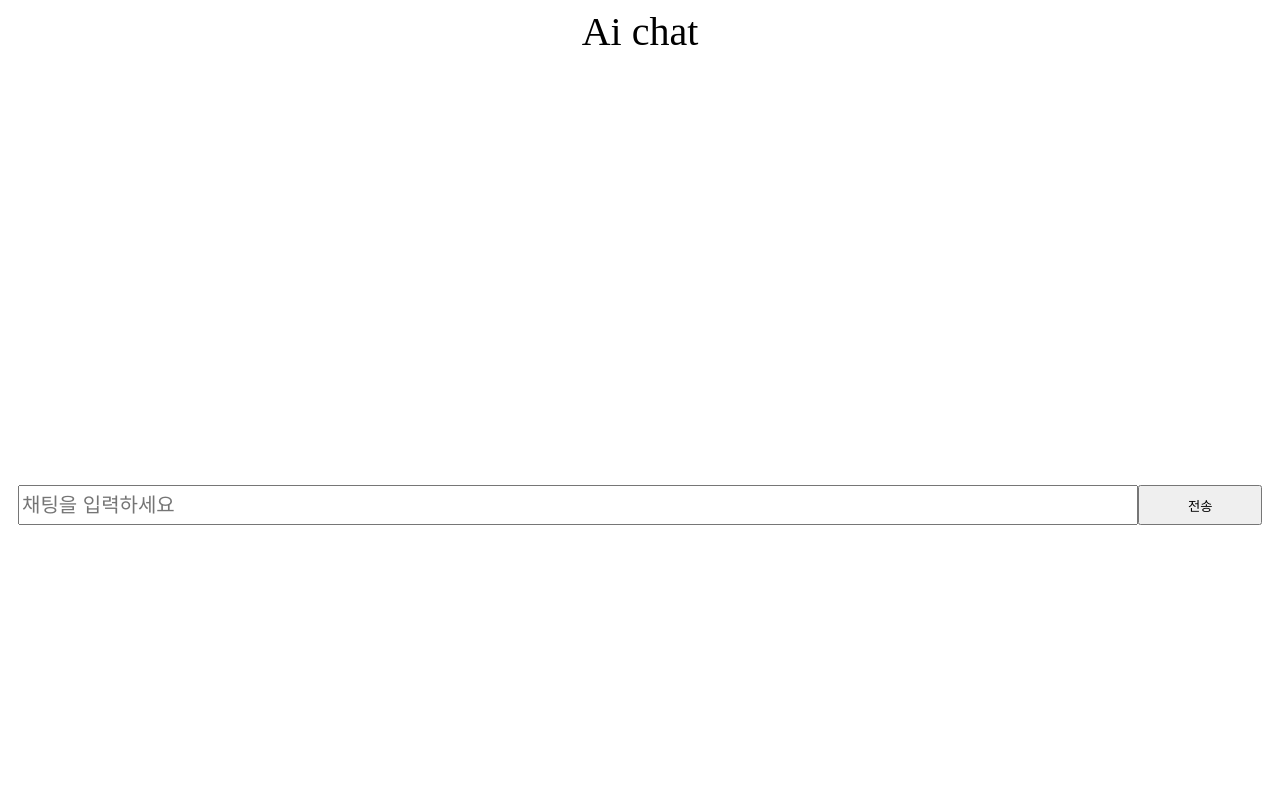
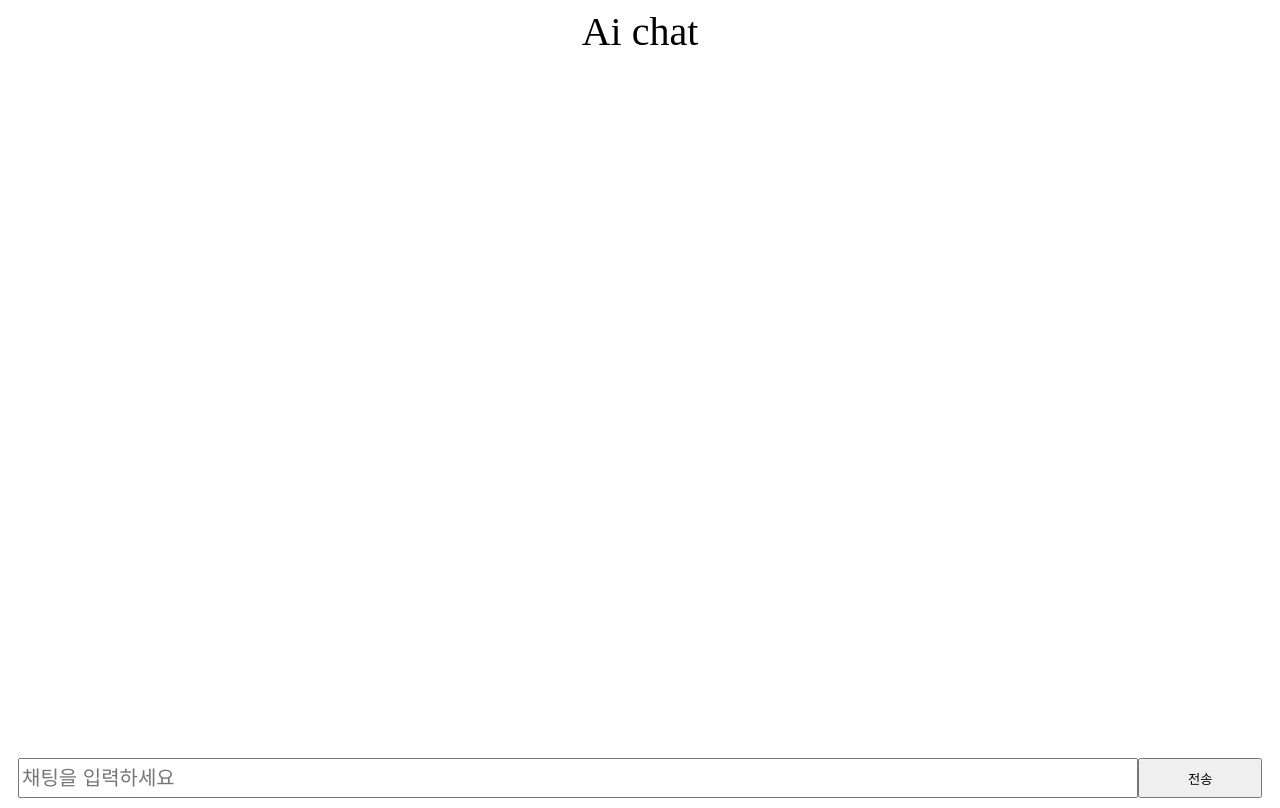
Before and after one commit to Leewonchan14/ChatBot, a website: page index.html in a window 1280 px wide. Drawn offline with Linux system fonts and the light colour scheme.

Commit message:
입력창이 맨 아래 오도록 변경

```diff
--- a/index.html
+++ b/index.html
@@ -6,6 +6,13 @@
     <meta name="viewport" content="width=device-width, initial-scale=1.0" />
     <title>Document</title>
     <style>
+      html, body{
+        height: 100%;
+      }
+      body{
+        display: flex;
+        flex-direction: column;
+      }
       .title{
         display: flex;
       }
@@ -14,8 +21,9 @@
         margin: 0 auto;
       }
       .content_box {
+        min-height: 100px;
         width: auto;
-        height: 400px;
+        height: auto;
         overflow-y: scroll;
         padding: 10px;
       }
@@ -29,6 +37,7 @@
       .InputBox{
         display: flex;
         margin: 10px;
+        margin-top: auto;
         height: 40px;
       }
       #input{
```
